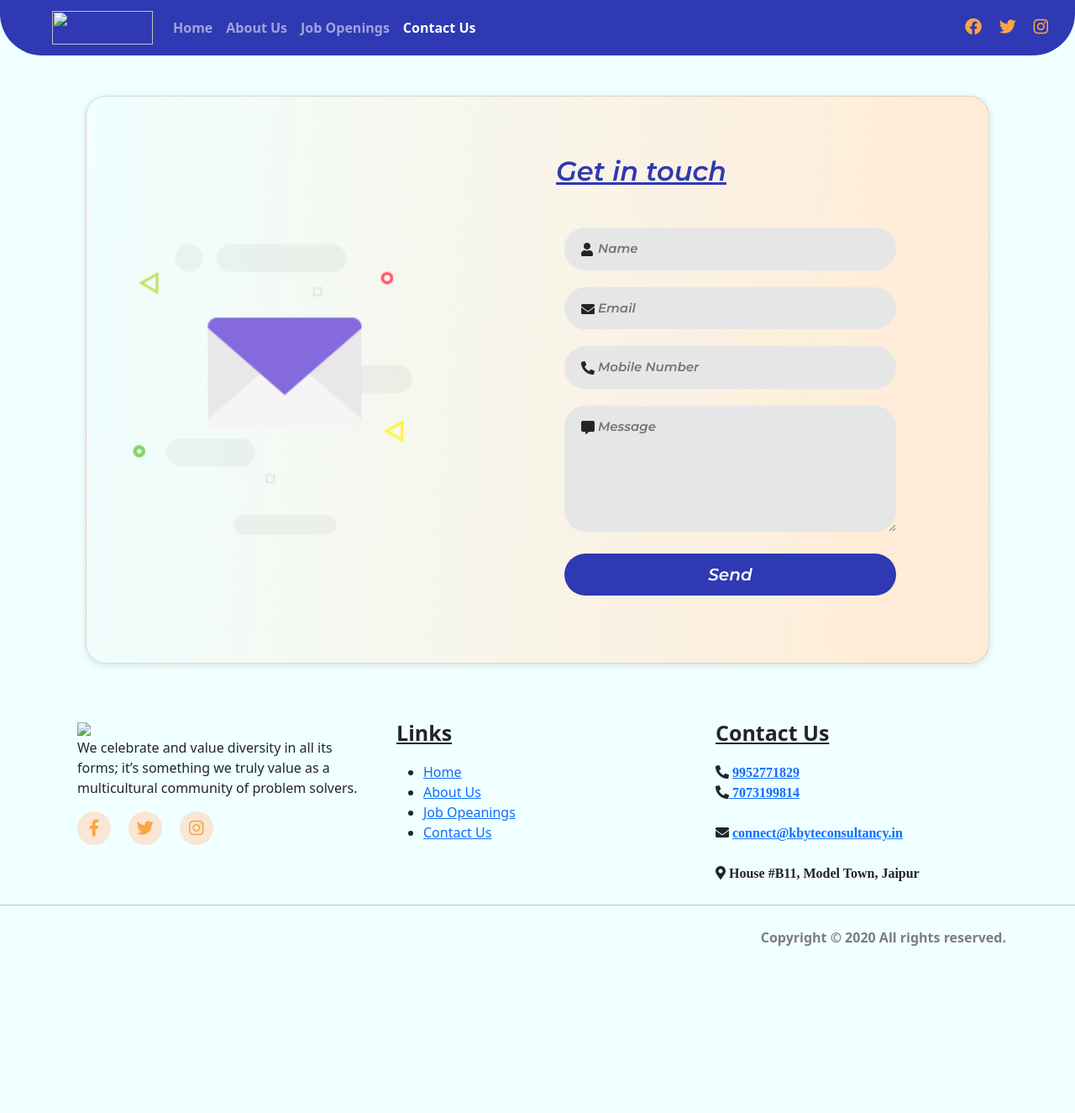
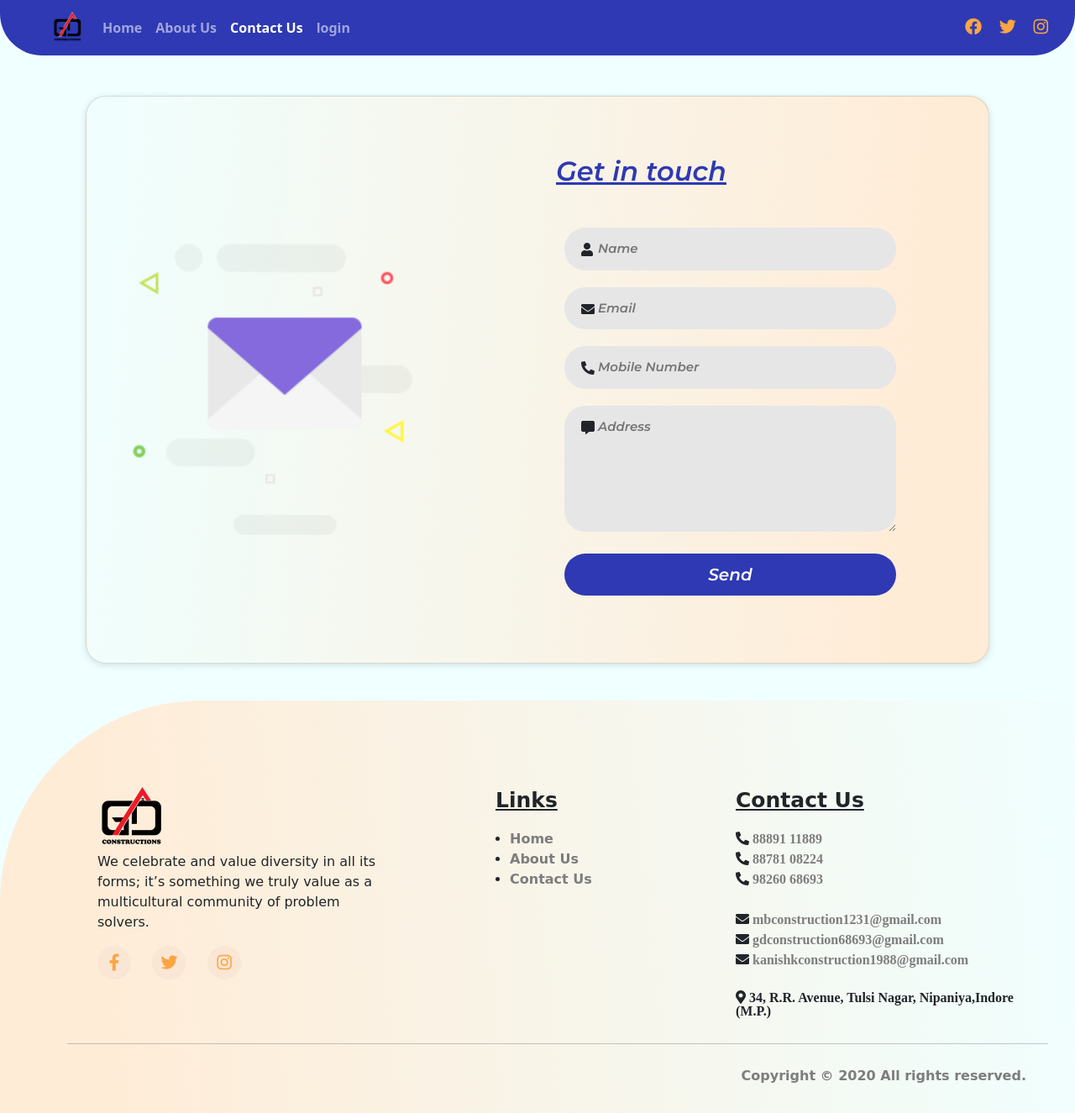
Before and after one commit to Komal08Gupta102001/GD-CONS, a plain HTML site: page GD_conss_website/html/contact-us.html in a window 1280 px wide. Shown: the whole page at 84% size. Before the commit the page ends 1144 px from the top, so only its background shows below. Drawn offline with nearby package versions, Linux system fonts and the light colour scheme; a web font is replaced by a local one.

Commit message:
change in about us

```diff
--- a/GD_conss_website/css/aboutus.css
+++ b/GD_conss_website/css/aboutus.css
@@ -66,6 +66,11 @@
     padding: 20px;
     margin-left: 108px;
     font-size: 19px;
+}
+
+.anout_text4
+{
+    margin-left: 154px;
 }
 
 .other_about_detail {
@@ -194,3 +199,8 @@
 {
     margin-top: -58px;
 }
+
+.footer_link
+{
+    padding-left: 94px;
+}
--- a/GD_conss_website/css/contact-us.css
+++ b/GD_conss_website/css/contact-us.css
@@ -96,3 +96,8 @@
         display: none;
     }
 }
+
+.footer_link
+{
+    padding-left: 94px;
+}
--- a/GD_conss_website/css/home.css
+++ b/GD_conss_website/css/home.css
@@ -317,3 +317,8 @@
     margin-top: 62px;
     padding: 51px;
 }
+
+.footer_link
+{
+    padding-left: 94px;
+}
--- a/GD_conss_website/html/contact-us.html
+++ b/GD_conss_website/html/contact-us.html
@@ -5,7 +5,7 @@
     <meta charset="UTF-8">
     <meta http-equiv="X-UA-Compatible" content="IE=edge">
     <meta name="viewport" content="width=device-width, initial-scale=1.0">
-    <title>KBYTE | ContactUs</title>
+    <title>ContactUs|GD CONSTRUCTION</title>
     <link rel="icon" type="image/png" href="../image/kbyte_icon1.png">
     <link rel="stylesheet" href="../css/style.css">
     <link rel="stylesheet" href="../css/contact-us.css">
@@ -18,7 +18,7 @@
     <nav class="navbar navbar-expand-lg navbar-dark fixed-top">
         <div class="container-fluid">
             <a class="navbar-brand" href="#">
-                <img src="../image/kbyte_logo.png" alt="" width="120" height="40">
+                <img src="../image/gd_logo.png" width="120" height="40" style="width: 36px;">
             </a>
             <button class="navbar-toggler" type="button" data-bs-toggle="collapse" data-bs-target="#navbarSupportedContent" aria-controls="navbarSupportedContent" aria-expanded="false" aria-label="Toggle navigation">
             <span class="navbar-toggler-icon"></span>
@@ -33,11 +33,11 @@
                     </li>
 
                     <li class="nav-item">
-                        <a class="nav-link" href="../html/job-opening.html">Job Openings</a>
+                        <a class="nav-link  active" aria-current="page" href="../html/contact-us.html">Contact Us</a>
                     </li>
 
                     <li class="nav-item">
-                        <a class="nav-link active" aria-current="page" href="#!">Contact Us</a>
+                        <a class="nav-link" href="../html/login.html">login</a>
                     </li>
 
                 </ul>
@@ -91,7 +91,7 @@
 
                         <div class="validate_msg">
                             <i class="fas fa-comment-alt" aria-hidden="true"></i>
-                            <textarea name="message" placeholder="Message" data-validate="Message is required"></textarea>
+                            <textarea name="message" placeholder="Address" data-validate="Message is required"></textarea>
                         </div>
 
                         <div>
@@ -107,13 +107,14 @@
     </div>
     <br>
 
-    <footer class="kbyte_footer ">
+    <!-- FOOTER -->
+    <footer class="gd_cons_footer ">
         <div class="container ">
             <div class="row ">
                 <div class="col-lg-4 col-md-6 col-12 ">
                     <div class="footer_about ">
                         <div class="about_title ">
-                            <img src="../image/logo.png " alt=" " width="80 " height="80 " class="img-fluid ">
+                            <img src="../image/gd_logo.png " alt=" " width="80 " height="80 " class="img-fluid ">
                         </div>
                         <p>We celebrate and value diversity in all its forms; it’s something we truly value as a multicultural community of problem solvers.</p>
                         <div class="social ">
@@ -126,11 +127,11 @@
                 <div class="col-lg-4 col-md-6 col-sm-12 ">
                     <div class="footer_link ">
                         <p class="link_title ">Links</p>
-                        <ul>
+                        <ul style="margin-left: -15px;">
                             <li><a href="../index.html">Home</a></li>
                             <li><a href="../html/aboutus.html">About Us</a></li>
-                            <li><a href="../html/job-opening.html">Job Opeanings</a></li>
-                            <li><a href="#">Contact Us</a></li>
+                            <li><a href="../html/contact-us.html">Contact Us</a></li>
+
                         </ul>
                     </div>
                 </div>
@@ -139,17 +140,23 @@
                         <p class="contact_title ">Contact Us</p>
                         <div class="contact_info">
                             <div>
-                                <i class="fas fa-phone-alt"> <a href="tel:+91-9952771829"> 9952771829</a></i>
+                                <i class="fas fa-phone-alt"> <a href="tel:+91-88891 11889">  88891 11889</a></i>
                                 <br>
-                                <i class="fas fa-phone-alt"><a href="tel:+91-7073199814"> 7073199814</a></i>
+                                <i class="fas fa-phone-alt"><a href="tel:+91-88781 08224">   88781 08224</a></i>
+                                <br>
+                                <i class="fas fa-phone-alt"><a href="tel:+91-98260 68693">   98260 68693</a></i>
                             </div>
                             <br>
                             <div>
-                                <i class="fas fa-envelope"> <a href="connect@kbyteconsultancy.in">connect@kbyteconsultancy.in</a></i>
+                                <i class="fas fa-envelope"> <a href="#">mbconstruction1231@gmail.com</a></i>
+                                <br>
+                                <i class="fas fa-envelope"> <a href="#">gdconstruction68693@gmail.com</a></i>
+                                <br>
+                                <i class="fas fa-envelope"> <a href="#">kanishkconstruction1988@gmail.com</a></i>
                             </div>
                             <br>
                             <div>
-                                <i class="fas fa-map-marker-alt"> House #B11, Model Town, Jaipur</i>
+                                <i class="fas fa-map-marker-alt"> 34, R.R. Avenue, Tulsi Nagar, Nipaniya,Indore (M.P.)</i>
                             </div>
                         </div>
                     </div>
```
Also changed, not shown: GD_conss_website/html/aboutus.html (+12 -55 lines), GD_conss_website/index.html (+1 -1 lines).
